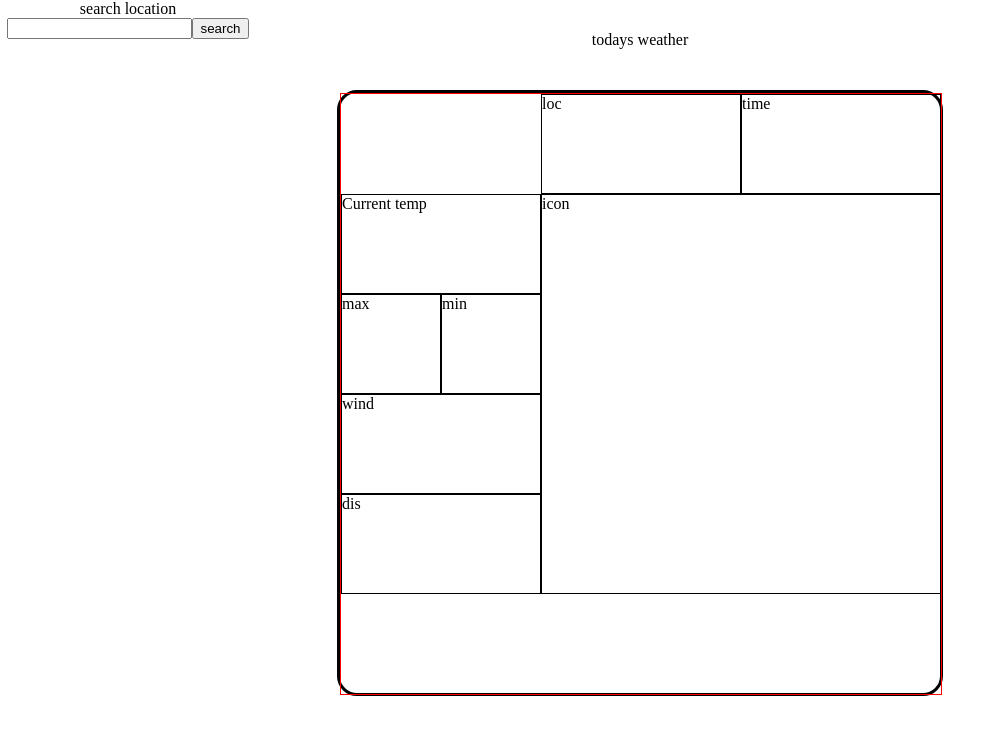
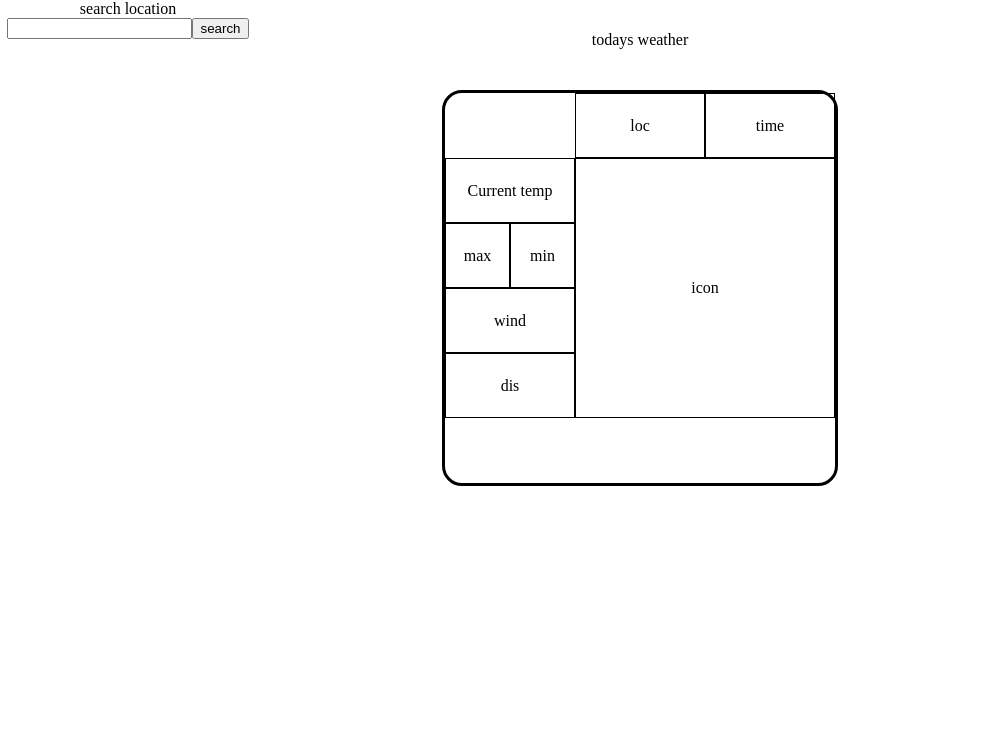
Before and after one commit to Tomal1/Weather_app, a React (Vite) app: page / in a window 1280 px wide. Shown: the top 734 px of the page, without its empty margins (0-999 px from the left). Built offline with nearby package versions, Linux system fonts and the light colour scheme.

Commit message:
centrilised all text

```diff
--- a/src/assets/style/current.css
+++ b/src/assets/style/current.css
@@ -2,19 +2,22 @@
 #currentCon{
     border: 3px solid black;
     border-radius: 20px;
-    height: 600px;
-    width: 600px;
+    height: 390px;
+    width: 390px;
     margin: 10px auto;
+
+
 }
 
 
 .display {
-    border: 1px solid red;
     display: grid;
     height: 100%;
     width: 100%;
-    grid-template-columns: repeat(6, 100px);
-    grid-template-rows: repeat(6, 100px);
+    grid-template-columns: repeat(6, 65px);
+    grid-template-rows: repeat(6, 65px);
+
+
 }
 
 .icon{
@@ -76,3 +79,9 @@
     grid-row: 5/6;
     grid-column: 1/3;
 }
+
+.content{
+    display: flex;
+    justify-content: center;
+    align-items: center;
+}
--- a/src/components/current.jsx
+++ b/src/components/current.jsx
@@ -69,14 +69,14 @@ const Current = () => {
     <div id="currentCon">
       <div className="display">
         <div>{console.log(info)}</div>
-        <div className="location">loc</div>
-        <div className="time">time</div>
-        <div className="currentTemp">Current temp</div>
-        <div className="max">max</div>
-        <div className="min">min</div>
-        <div className="wind">wind</div>
-        <div className="discription">dis</div>
-        <div className="icon">icon</div>
+        <div className="location content">loc</div>
+        <div className="time content">time</div>
+        <div className="currentTemp content">Current temp</div>
+        <div className="max content">max</div>
+        <div className="min content">min</div>
+        <div className="wind content">wind</div>
+        <div className="discription content">dis</div>
+        <div className="icon content">icon</div>
       </div>
     </div>
   );
```
